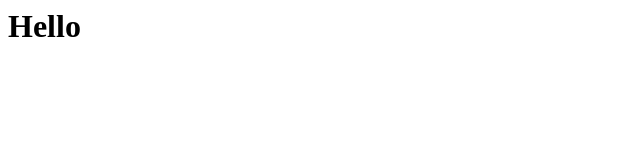
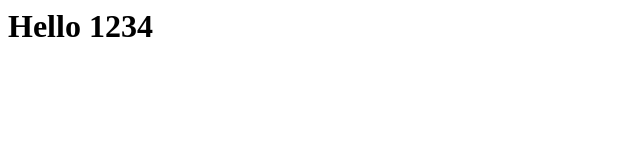
Before and after one commit to HikaruMG/GitDesk-Test, a plain HTML site: page index.html in a window 1280 px wide. Shown: the whole page, without its empty margins (0-640 px from the left). Drawn offline with Linux system fonts and the light colour scheme.

Commit message:
Update index.html

```diff
--- a/index.html
+++ b/index.html
@@ -6,6 +6,6 @@
     <title>Document</title>
 </head>
 <body>
-    <h1>Hello</h1>
+    <h1>Hello 1234</h1>
 </body>
 </html>
```
